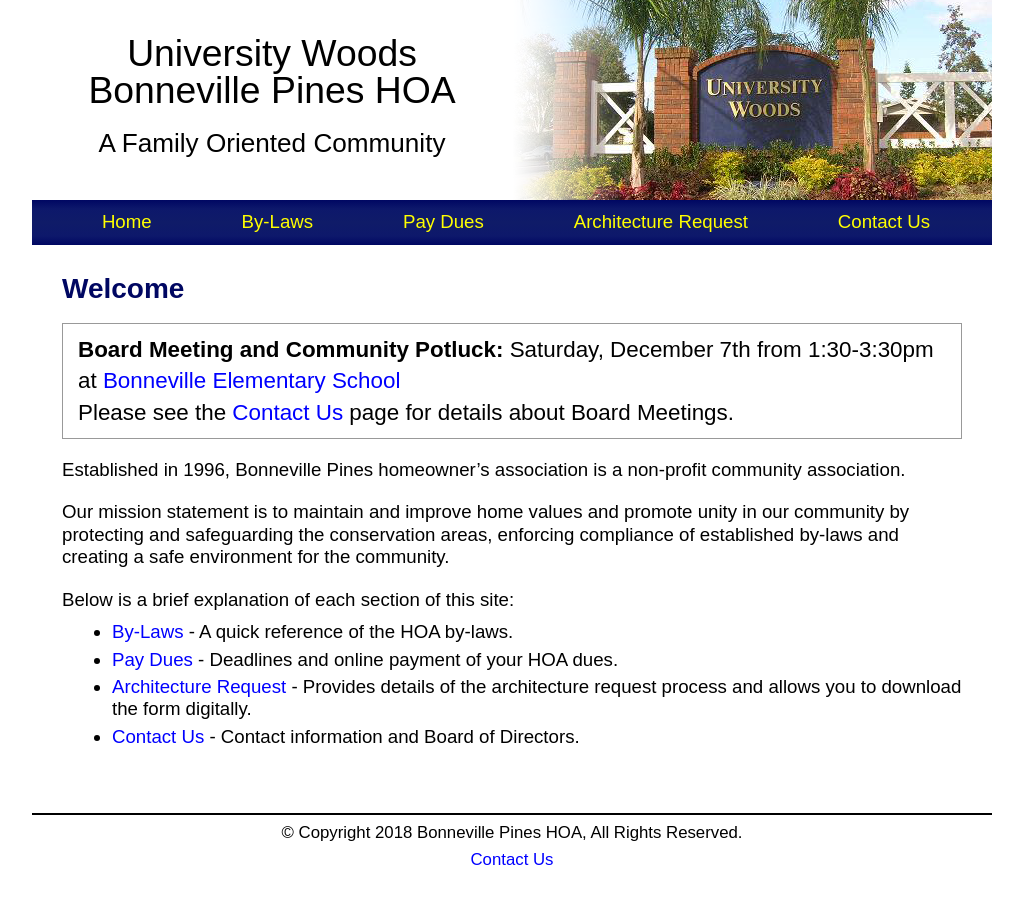
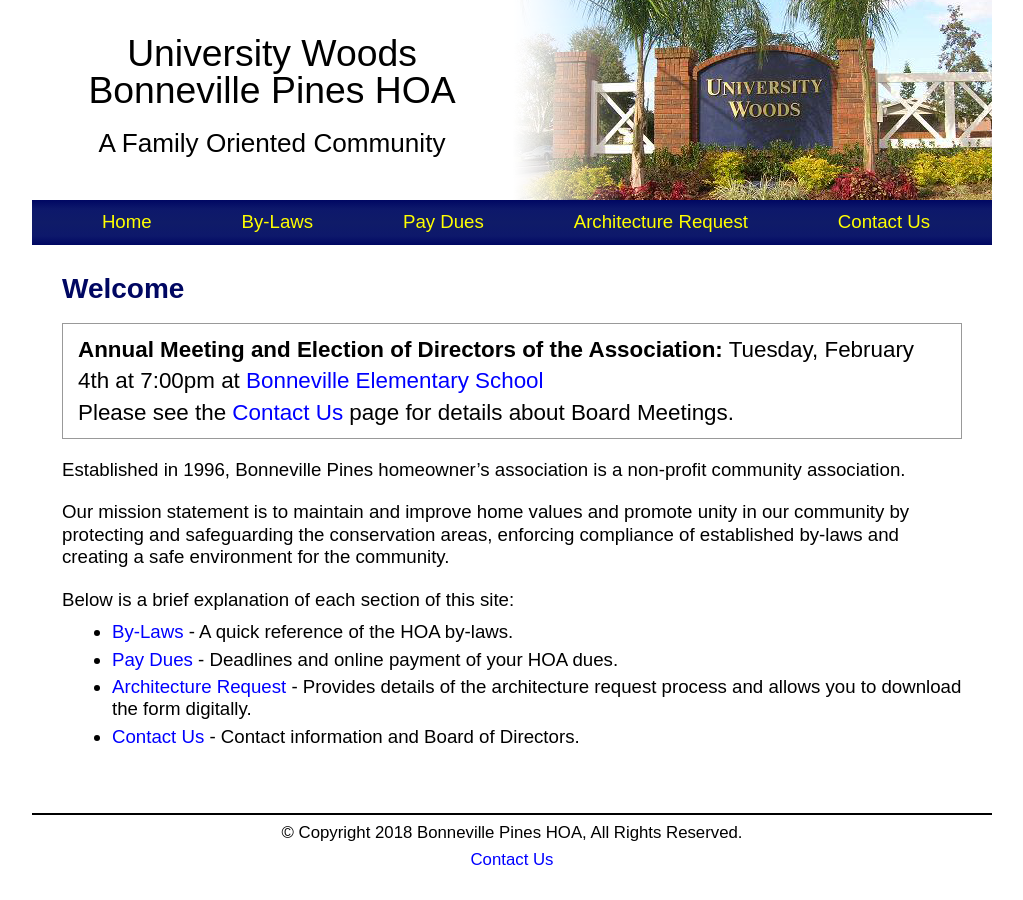
Before and after one commit to bphoa/website, a Jekyll site: the page built from index.md, in a window 1280 px wide. Shown: the whole page, without its empty margins (128-1151 px from the left). Built offline with Jekyll 4.4.1, drawn with Linux system fonts in a browser that asks for light colours.

Commit message:
Add annual meeting

```diff
--- a/index.md
+++ b/index.md
@@ -3,7 +3,7 @@ layout: page
 title: Welcome
 ---
 
-**Board Meeting and Community Potluck:** Saturday, December 7th from 1:30-3:30pm at [Bonneville Elementary School](https://goo.gl/maps/YqFicSoGh6mzN7dT6)\\
+**Annual Meeting and Election of Directors of the Association:** Tuesday, February 4th at 7:00pm at [Bonneville Elementary School](https://goo.gl/maps/YqFicSoGh6mzN7dT6)\\
 Please see the [Contact Us](contact) page for details about Board Meetings.
 {: .alert}
 
```
